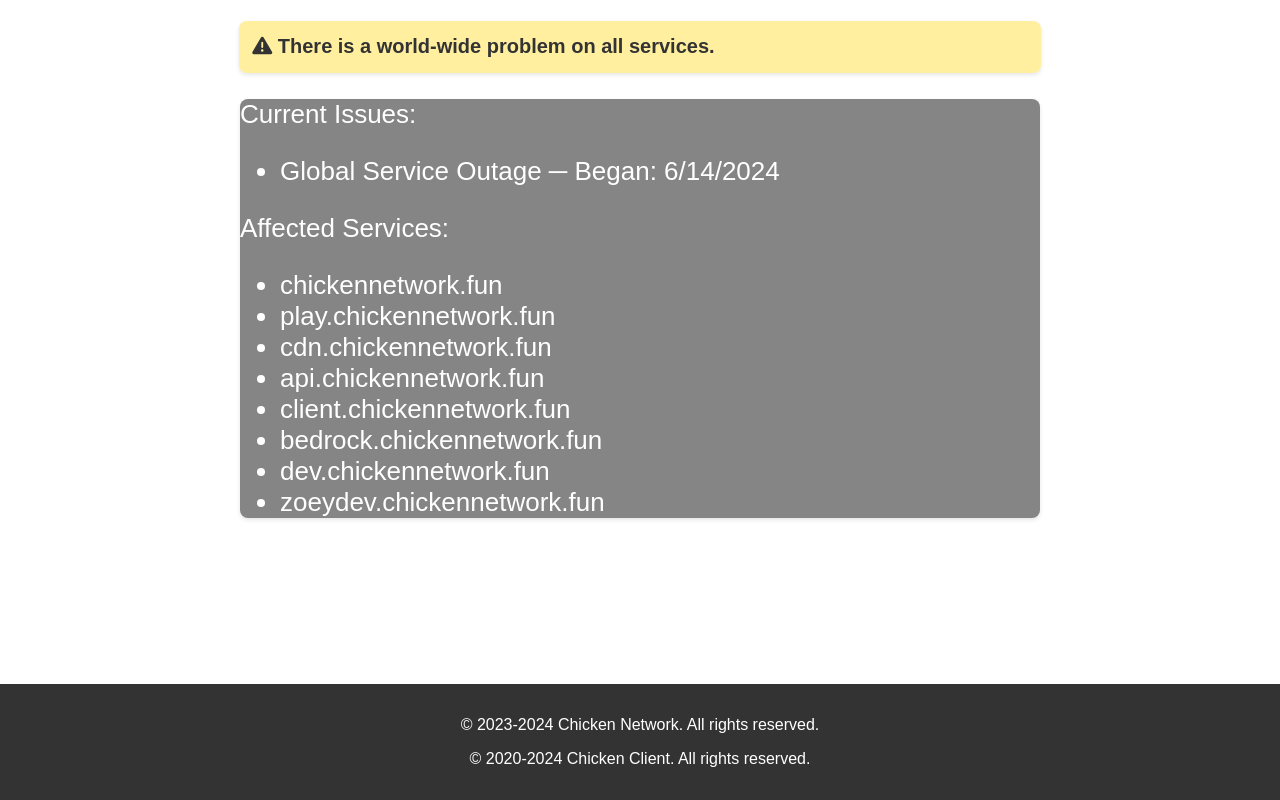
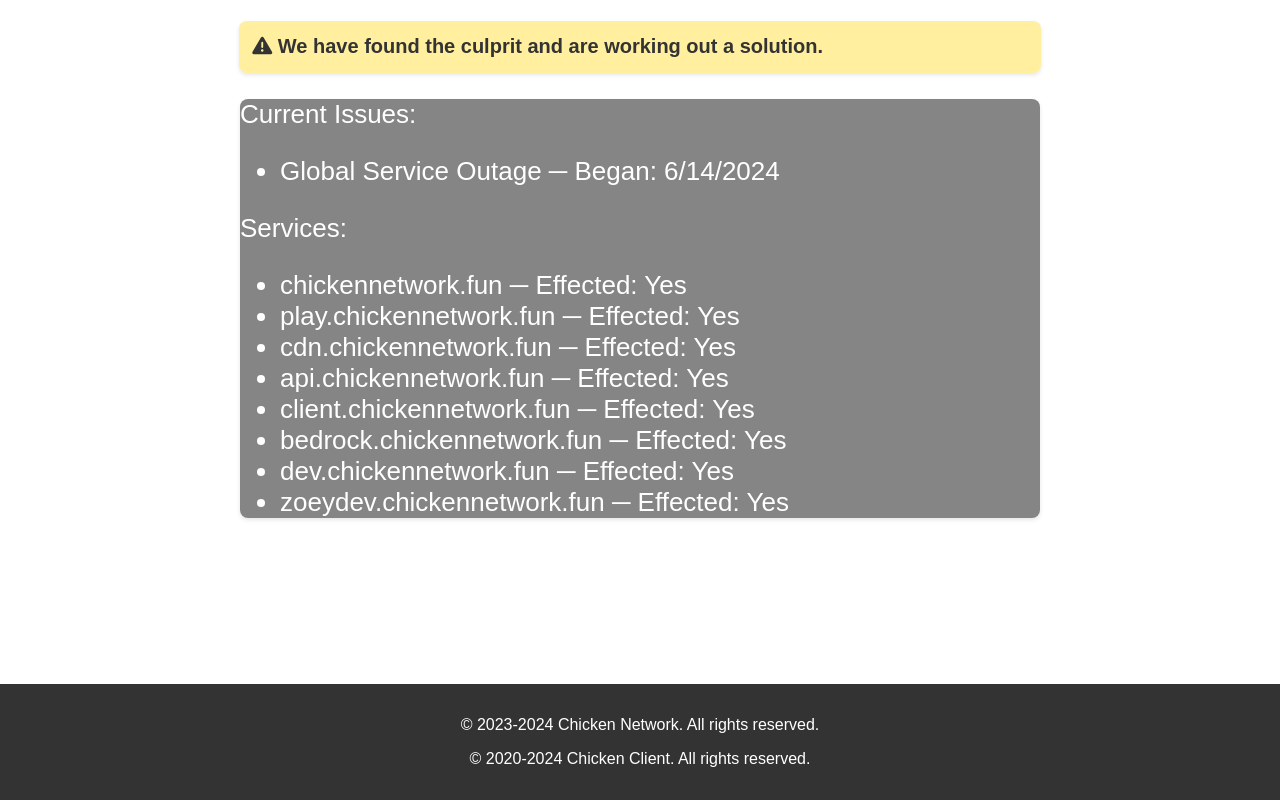
Before and after one commit to Chicken-Network/chicken-network.github.io, a plain HTML site: page index.html in a window 1280 px wide. Drawn offline with Linux system fonts and the light colour scheme.

Commit message:
Update index.html

```diff
--- a/index.html
+++ b/index.html
@@ -11,7 +11,9 @@
     <main>
         <!-- Home Section -->
             <div class="container-02">
-<h1>&ThickSpace;&ThickSpace;<i class="fa fa-exclamation-triangle" aria-hidden="true"></i>  There is a world-wide problem on all services.</h1>
+<h1>&ThickSpace;&ThickSpace;<i class="fa fa-exclamation-triangle" aria-hidden="true"></i> <!-- <i class="fa fa-check" aria-hidden="true"></i>
+    <i class="fa fa-times-circle" aria-hidden="true"></i> -->
+    We have found the culprit and are working out a solution. </h1>
             </div>
         <!-- Status Section -->
         <section id="status" class="section">
@@ -20,16 +22,16 @@
                 <ul>
                     <li>Global Service Outage &HorizontalLine; Began: 6/14/2024</li>
                 </ul>
-                <p>Affected Services:</p>
+                <p>Services:</p>
                 <ul>
-                    <li>chickennetwork.fun</li>
-                    <li>play.chickennetwork.fun</li>
-                    <li>cdn.chickennetwork.fun</li>
-                    <li>api.chickennetwork.fun</li>
-                    <li>client.chickennetwork.fun</li>
-                    <li>bedrock.chickennetwork.fun</li>
-                    <li>dev.chickennetwork.fun</li>
-                    <li>zoeydev.chickennetwork.fun</li>
+                    <li>chickennetwork.fun &HorizontalLine; Effected: Yes</li>
+                    <li>play.chickennetwork.fun &HorizontalLine; Effected: Yes</li>
+                    <li>cdn.chickennetwork.fun &HorizontalLine; Effected: Yes</li>
+                    <li>api.chickennetwork.fun &HorizontalLine; Effected: Yes</li>
+                    <li>client.chickennetwork.fun &HorizontalLine; Effected: Yes</li>
+                    <li>bedrock.chickennetwork.fun &HorizontalLine; Effected: Yes</li>
+                    <li>dev.chickennetwork.fun &HorizontalLine; Effected: Yes</li>
+                    <li>zoeydev.chickennetwork.fun &HorizontalLine; Effected: Yes</li>
                 </ul>
             </div>
         </section>
```
